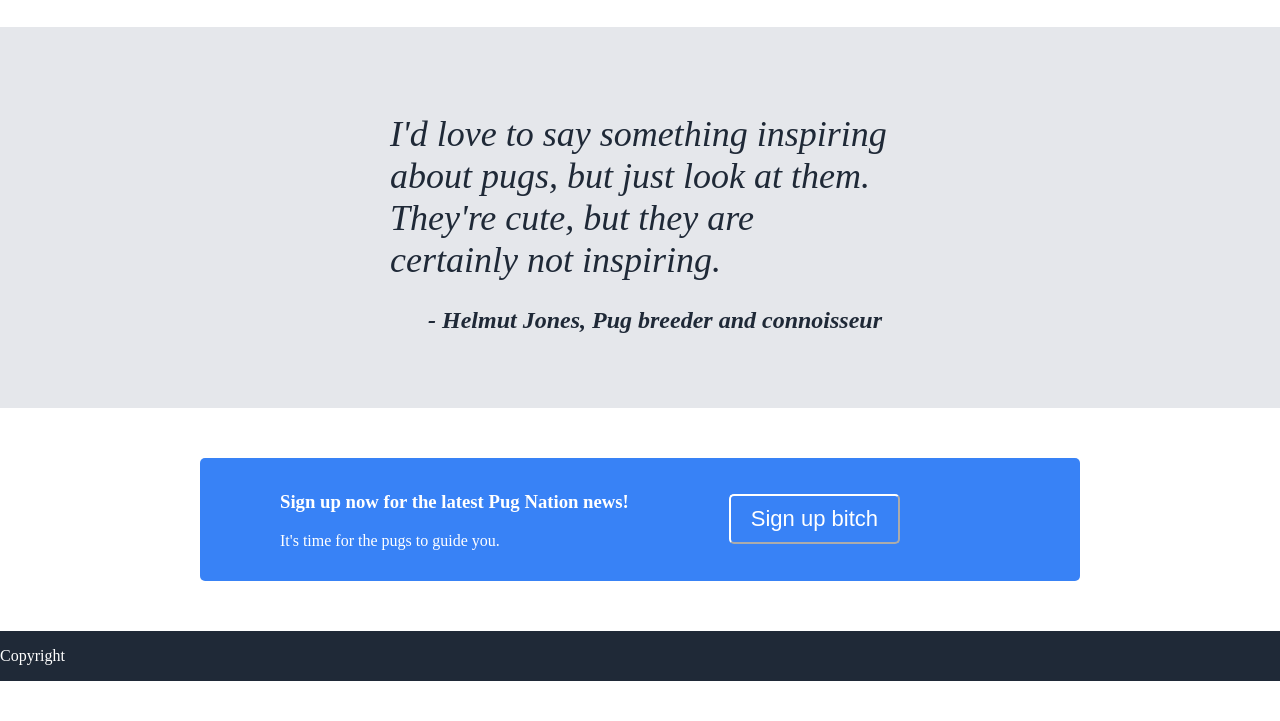
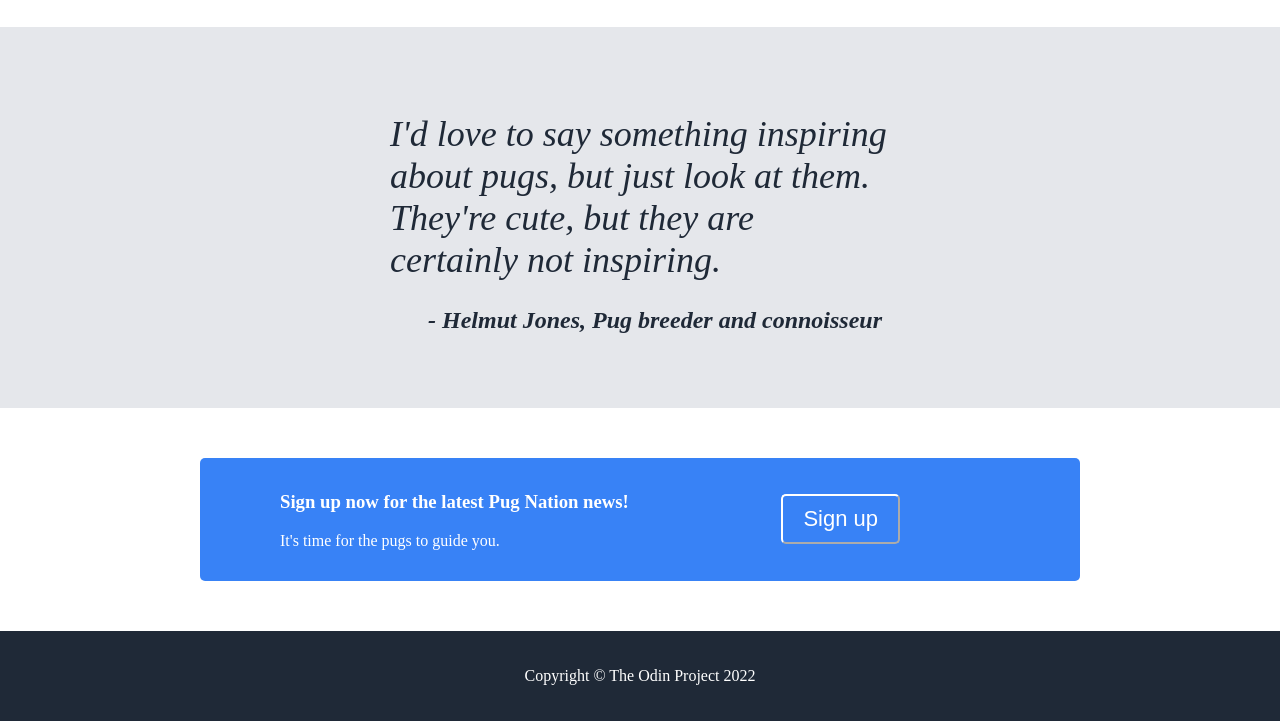
Before and after one commit to Joelzor/landing-page, a plain HTML site: page index.html in a window 1280 px wide. Shown: the part 495-1216 px from the top of the page. Before the commit the page ends 1176 px from the top, so only its background shows below. Drawn offline with Linux system fonts and the light colour scheme.

Commit message:
readjusted a few things, done for now

```diff
--- a/index.html
+++ b/index.html
@@ -61,12 +61,12 @@
             <p>It's time for the pugs to guide you.</p>
          </div>
          <div class="registration-button">
-            <button>Sign up bitch</button>
+            <button>Sign up</button>
          </div>
      </div>
  </section>
  <footer>
-     <p>Copyright</p>
+     <p>Copyright &copy; The Odin Project 2022 </p>
  </footer>
 </body>
 </html>
--- a/style.css
+++ b/style.css
@@ -167,3 +167,10 @@ section.quote {
     margin-right: 100px;
     font-size: 22px;
 }
+
+/* Footer section */
+
+footer  {
+   text-align: center;
+   padding: 20px 0;
+}
```
